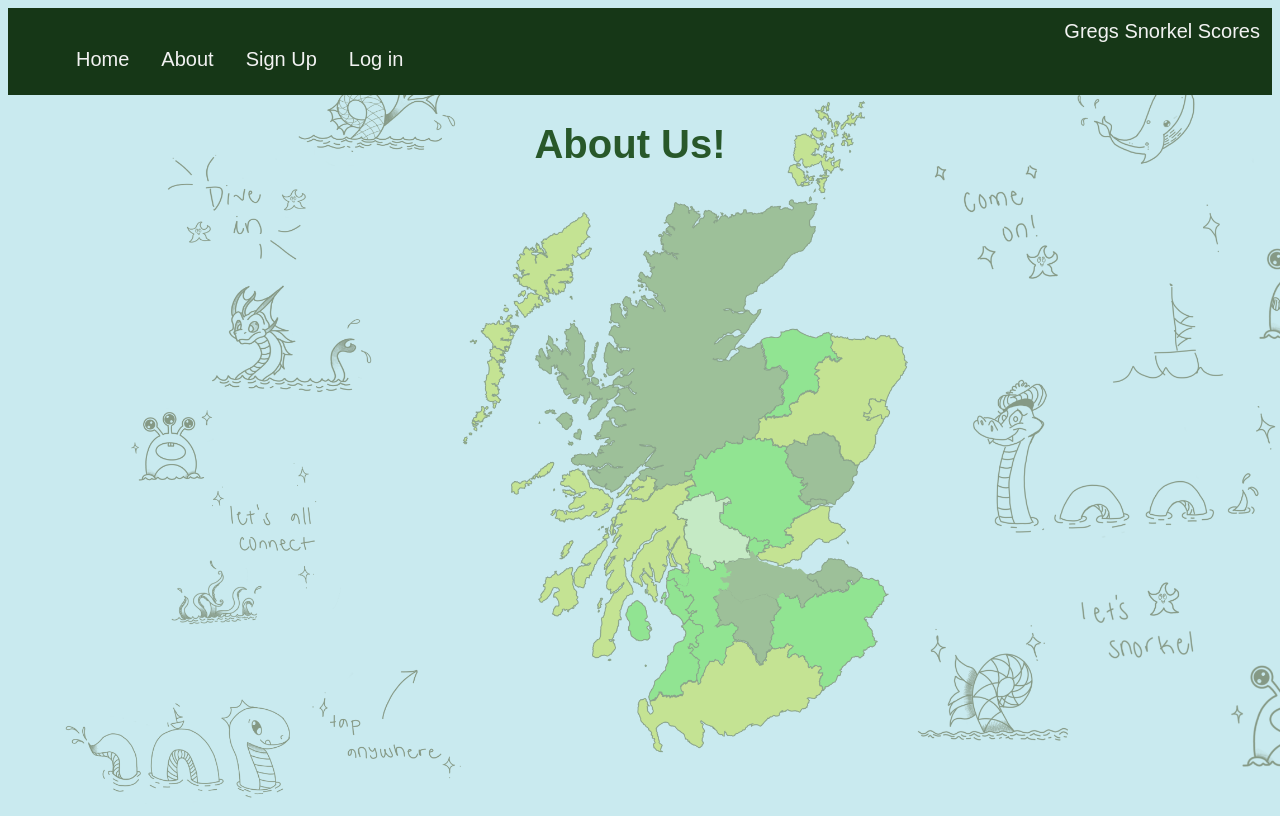
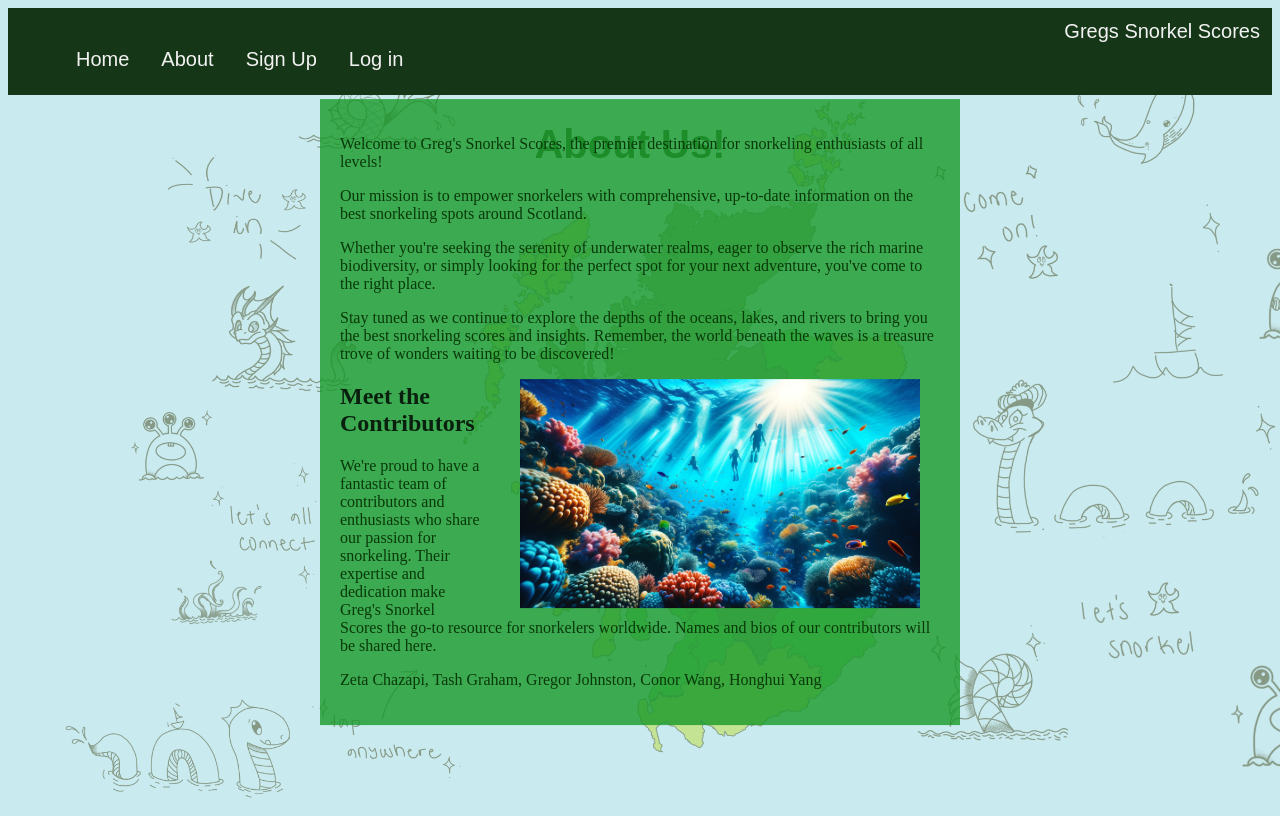
Before and after one commit to GregorJUofG/snorkel, a Django app: page /gregssnorkelscores/about/ in a window 1280 px wide. Run offline with Django 3.2, Linux system fonts and the light colour scheme.

Commit message:
about style

```diff
--- /dev/null
+++ b/static/about.css
@@ -0,0 +1,34 @@
+    .center {
+        display: block;
+        margin-left: auto;
+        margin-right: auto;
+        width: 50%;
+        padding-top: 56px;
+    }
+
+    .text-overlay {
+        position: absolute;
+        top: 51.5%;
+        left: 50%;
+        transform: translate(-50%, -50%);
+        color: rgb(10, 32, 14);
+        background-color: rgba(25, 154, 42, 0.8);
+        padding: 30px;
+    }
+
+    .white {
+        color: white;
+    }
+
+    .green {
+        color: rgb(9, 57, 9);
+        font-weight: bold;
+    }
+    .image {
+        float: right; /* This will align the image to the right */
+        margin-left: 20px; /* Adds space between the image and the text */
+        width: 50%; /* Adjust the width as necessary */
+        max-width: 400px; /* Adjust maximum width as necessary */
+        height: auto; /* Maintain aspect ratio */
+        display: block;
+    }
--- /dev/null
+++ b/static/regular.css
@@ -0,0 +1,3 @@
+.regular {
+    font-weight: normal;
+}
--- a/templates/gregssnorkelscores/about.html
+++ b/templates/gregssnorkelscores/about.html
@@ -7,10 +7,21 @@ About Gregs Snorkel Scores
 
 {% block body_block %}
 
-<body class="login"> <!-- Use the same class for consistent background and font -->
-    <div class="login-container"> <!-- Assuming this contains the styling you want -->
+<body class="login">
+    <div class="login-container">
         <h1 class="headingLogin">About Us!</h1>
+        <div class="text-overlay">
+            <p><span class="green regular">Welcome to Greg's Snorkel Scores, the premier destination for snorkeling enthusiasts of all levels!</span></p>
+            <p><span class="green regular">Our mission is to empower snorkelers with comprehensive, up-to-date information on the best snorkeling spots around Scotland.</span></p>
+            <p><span class="green regular">Whether you're seeking the serenity of underwater realms, eager to observe the rich marine biodiversity, or simply looking for the perfect spot for your next adventure, you've come to the right place.</span></p>
+            <p><span class="green regular">Stay tuned as we continue to explore the depths of the oceans, lakes, and rivers to bring you the best snorkeling scores and insights. Remember, the world beneath the waves is a treasure trove of wonders waiting to be discovered!</span></p>
+            <img src="{% static 'images/GreatUnderWater.jpg' %}" class="image" alt="Underwater View" />
+            <h2>Meet the Contributors</h2>
 
+
+            <p><span class="green regular">We're proud to have a fantastic team of contributors and enthusiasts who share our passion for snorkeling. Their expertise and dedication make Greg's Snorkel Scores the go-to resource for snorkelers worldwide. Names and bios of our contributors will be shared here.</span></p>
+            <p><span class="green regular">Zeta Chazapi, Tash Graham, Gregor Johnston, Conor Wang, Honghui Yang</span></p>
+        </div>
     </div>
 </body>
 {% endblock %}
--- a/templates/gregssnorkelscores/base.html
+++ b/templates/gregssnorkelscores/base.html
@@ -8,8 +8,10 @@
     <title>GSS - {% block title_block %}Gregs Snorkel Scores!{% endblock %}</title>
     <link rel="stylesheet" href="{% static 'mapStyle.css' %}" type="text/css" />
     <link rel="stylesheet" href="{% static 'general.css' %}" type="text/css" />
+    <link rel="stylesheet" href="{% static 'about.css' %}" type="text/css" />
     <link rel="stylesheet" href="{% static 'profile.css' %}" type="text/css" />
     <link rel="stylesheet" href="{% static 'mapPlaces.css' %}" type="text/css" />
+    <link rel="stylesheet" href="{% static 'regular.css' %}" type="text/css" />
 </head>
 
 <body>
```
Also changed, not shown: static/images/GreatUnderWater.jpg (added), 5 other files.
